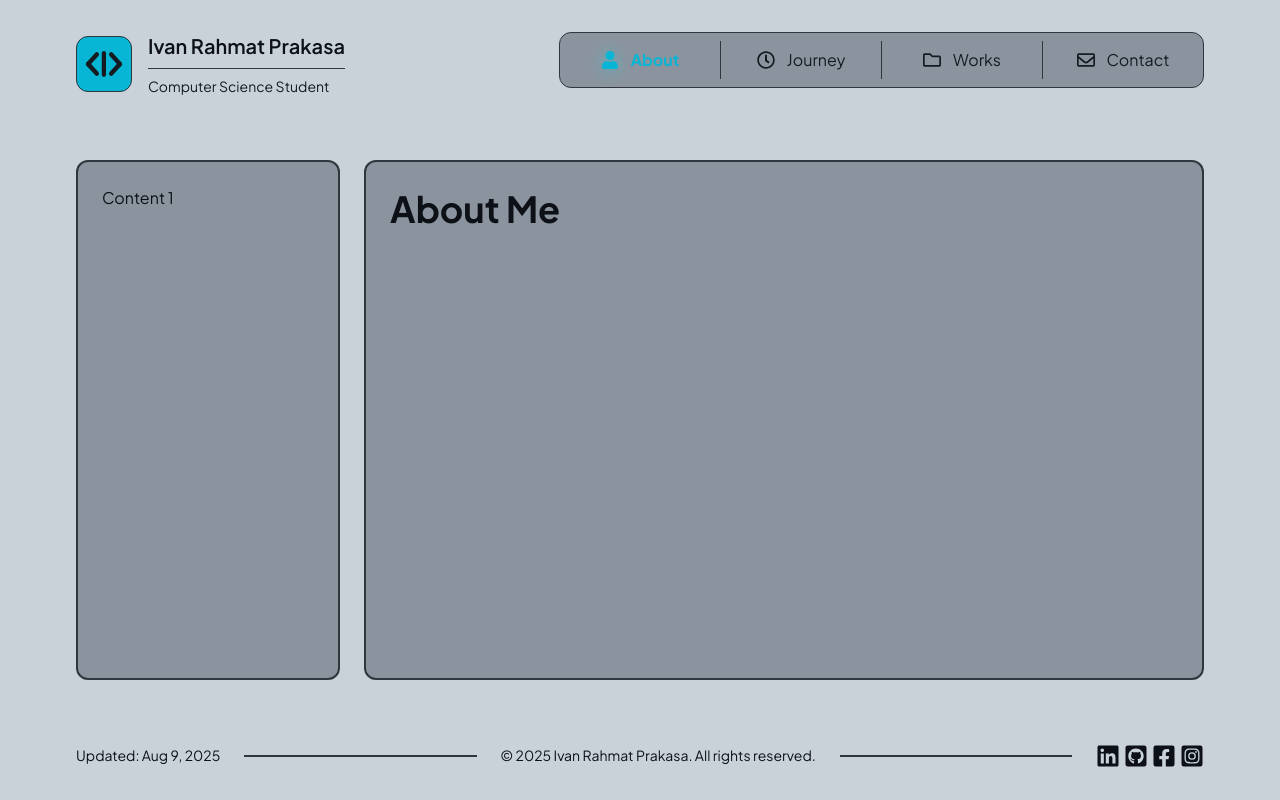
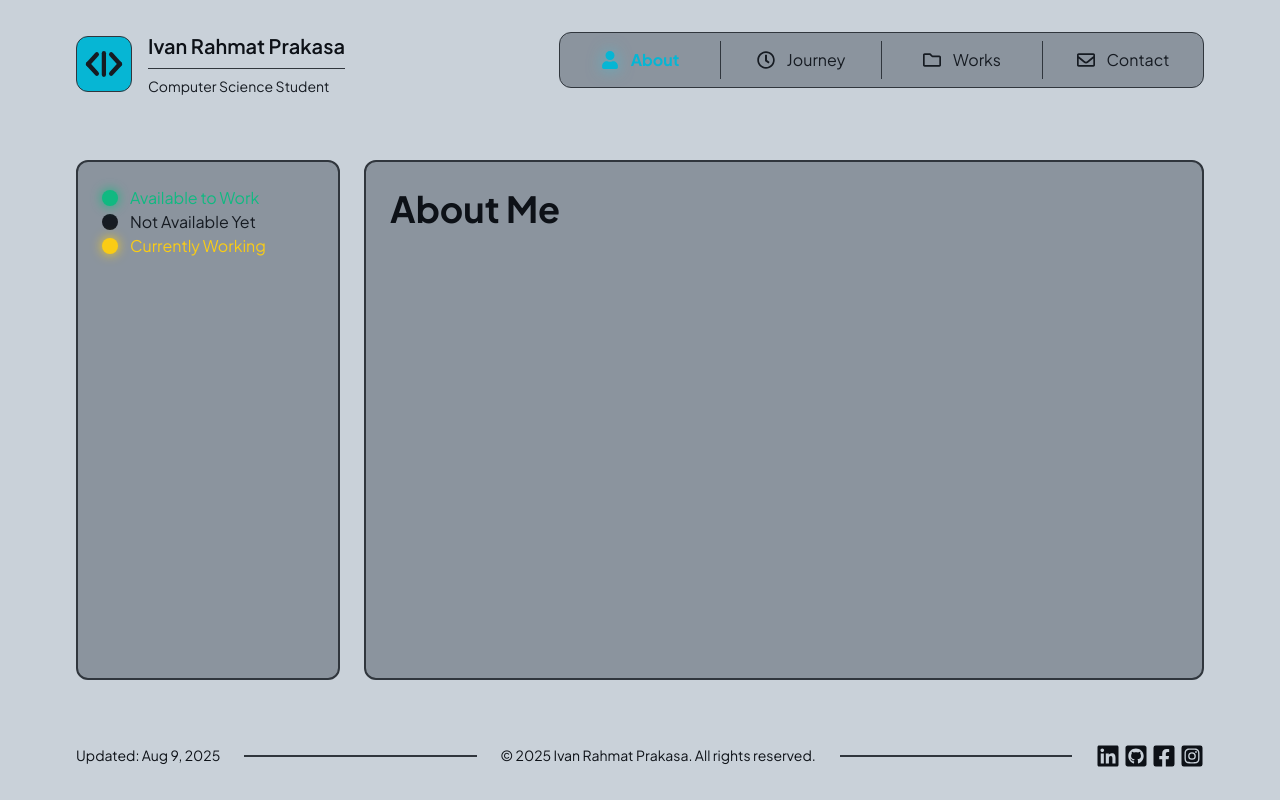
Before and after one commit to Ivanrhmt77/Portfolio, a Next.js app: page / in a window 1280 px wide. Built offline with nearby package versions, Linux system fonts and the light colour scheme.

Commit message:
feat: add work status component

```diff
--- a/public/deploy-info.json
+++ b/public/deploy-info.json
@@ -1,3 +1,3 @@
 {
-  "lastDeploy": "2025-08-09T22:46:28.100Z"
+  "lastDeploy": "2025-08-09T23:07:20.110Z"
 }
--- a/src/app/page.tsx
+++ b/src/app/page.tsx
@@ -1,10 +1,12 @@
-import Footer from "@/components/footer";
+import WorkStatus from "@/components/work-status";
 
 export default function Home() {
   return (
     <div className="grid grid-cols-12 gap-6 h-full">
       <div className="col-span-3 bg-background-surface h-full border-2 border-border rounded-xl p-6">
-        Content 1
+        <WorkStatus variant="available" />
+        <WorkStatus variant="unavailable" />
+        <WorkStatus variant="working" />
       </div>
       <div className="col-span-9 bg-background-surface h-full border-2 border-border rounded-xl p-6">
         <h2>About Me</h2>
--- /dev/null
+++ b/src/components/work-status.tsx
@@ -0,0 +1,34 @@
+type WorkStatusProps = {
+  variant: "available" | "unavailable" | "working";
+};
+
+export default function WorkStatus({ variant }: WorkStatusProps) {
+  let label = "";
+  let color = "";
+  let textColor = "";
+
+  if (variant === "available") {
+    label = "Available to Work";
+    color = "bg-success drop-shadow-[0_0_6px_var(--color-success)]";
+    textColor = "text-success";
+  }
+
+  if (variant === "unavailable") {
+    label = "Not Available Yet";
+    color = "bg-foreground-surface";
+    textColor = "text-foreground-surface";
+  }
+
+  if (variant === "working") {
+    label = "Currently Working";
+    color = "bg-warning drop-shadow-[0_0_6px_var(--color-warning)]";
+    textColor = "text-warning";
+  }
+
+  return (
+    <div className="flex items-center gap-3">
+      <div className={`w-4 h-4 rounded-full ${color}`}></div>
+      <p className={textColor}>{label}</p>
+    </div>
+  );
+}
```
